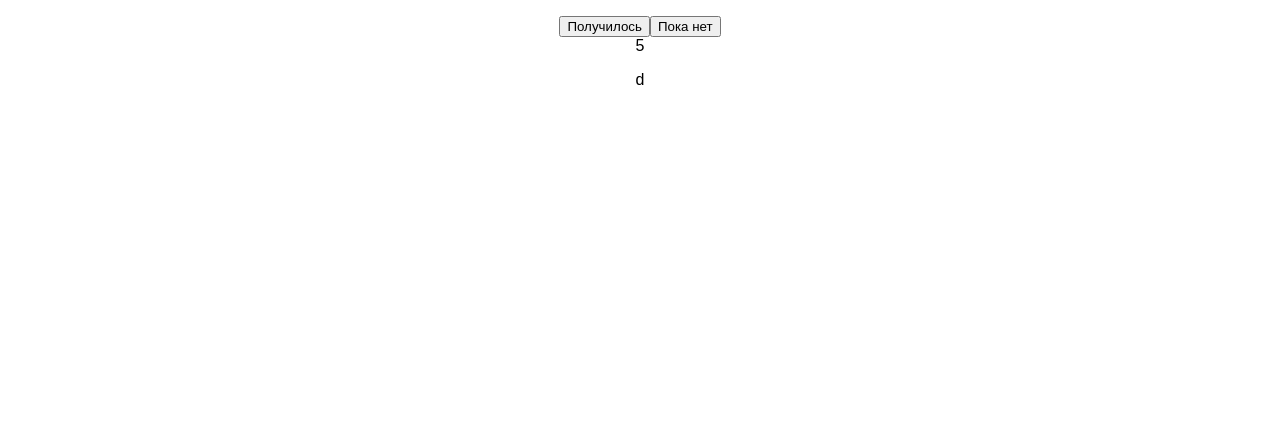
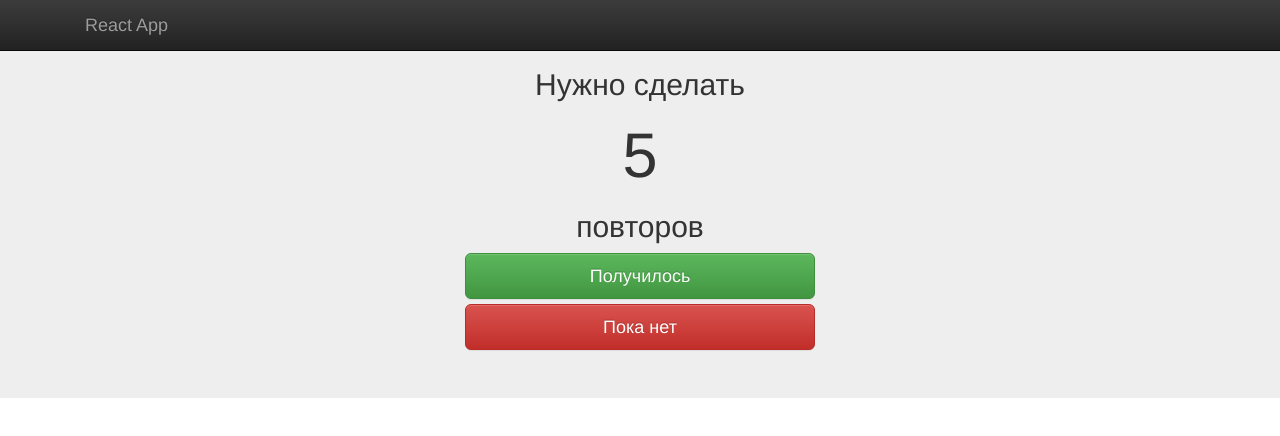
Before and after one commit to AlexeyOm/training-app, a React (Create React App) app: page / in a window 1280 px wide. Shown: the top 436 px of the page. Built offline with nearby package versions, Linux system fonts and the light colour scheme; no server answers.

Commit message:
styled all components with react bootstrap

```diff
--- a/package.json
+++ b/package.json
@@ -6,6 +6,7 @@
     "react-scripts": "0.7.0"
   },
   "dependencies": {
+    "bootstrap": "^3.3.7",
     "es6-promise": "^4.0.5",
     "isomorphic-fetch": "^2.2.1",
     "react": "^15.4.1",
--- a/src/App.js
+++ b/src/App.js
@@ -5,6 +5,7 @@ import Rest from './components/rest/Rest';
 import Report from './components/report/Report';
 import Congrats from './components/congrats/Congrats';
 import $ from 'jquery';
+import { Grid, Col, Navbar, Jumbotron} from 'react-bootstrap';
 
 require('es6-promise').polyfill();
 require('isomorphic-fetch');
@@ -73,6 +74,7 @@ class App extends Component {
       this.setState({screen: 'congrats'});
     }
     else {
+      alert(event.target.form.repnum.value);
       this.setState({screen: 'rest'});
     }
   }
@@ -106,13 +108,24 @@ class App extends Component {
 
   render() {
     return (
-      <div className="App">
-        <p>
-          {this.renderScreen(this.state.screen)}
-        </p>
-        <p className="Rep-count">
-          {this.state.asyncGet}
-        </p>
+      <div>
+        <Navbar inverse fixedTop>
+           <Grid>
+            <Navbar.Header>
+              <Navbar.Brand>
+                <a href="/">React App</a>
+              </Navbar.Brand>
+              <Navbar.Toggle />
+            </Navbar.Header>
+          </Grid>
+        </Navbar>
+          <Jumbotron>
+                <Grid>
+                  <Col xs={12} md={4} mdOffset={4}>
+                    {this.renderScreen(this.state.screen)}
+                  </Col>
+                </Grid>
+          </Jumbotron>
       </div>
     );
   }
--- /dev/null
+++ b/src/components/congrats/Congrats.css
@@ -0,0 +1,6 @@
+h1 {
+    text-align: center;
+}
+h2 {
+    text-align: center;
+}
--- a/src/components/congrats/Congrats.js
+++ b/src/components/congrats/Congrats.js
@@ -1,11 +1,19 @@
 import React from 'react';
+import { Button } from 'react-bootstrap';
+import './Congrats.css';
 
 class Congrats extends React.Component {
   render () {
     return (
     <div>
-      Поздравляю! Тренировка закончена!
-      <button data-success="0" onClick={this.props.onClick}>ОК</button>
+      <h1>Поздравляю! Тренировка закончена!</h1>
+      <Button
+          bsStyle="success"
+          bsSize="large"
+          block
+          onClick={this.props.onClick}>
+            Отлично
+        </Button>
     </div>
 
     );
--- /dev/null
+++ b/src/components/repcount/RepCount.css
@@ -0,0 +1,6 @@
+h1 {
+    text-align: center;
+}
+h2 {
+    text-align: center;
+}
--- a/src/components/repcount/RepCount.js
+++ b/src/components/repcount/RepCount.js
@@ -1,16 +1,44 @@
 import React from 'react';
+import { Button } from 'react-bootstrap';
+import './RepCount.css'
 
 class RepCount extends React.Component {
+
+  // properRepEnding(num) {
+  //   switch(true) {
+  //     case num === 1 : return подход;
+  //     case num
+  //   }
+  // }
+
   render () {
     return (
     <div>
-    <div key="1">
-      <button data-success="1" onClick={this.props.onClick}>Получилось</button>
-      <button data-success="0" onClick={this.props.onClick}>Пока нет</button>
-    </div>
-    <div key="2">
-      {this.props.reps}
-    </div>
+      <div key="2">
+        <h2>Нужно сделать</h2>
+        <h1>{this.props.reps}</h1>
+        <h2>повторов</h2>
+      </div>
+      <div key="1">
+        <Button
+          bsStyle="success"
+          bsSize="large"
+          data-success="1"
+          block
+          onClick={this.props.onClick}>
+            Получилось
+        </Button>
+
+        <Button
+          bsStyle="danger"
+          bsSize="large"
+          data-success="0"
+          block
+          onClick={this.props.onClick}>
+            Пока нет
+        </Button>
+      </div>
+
     </div>
 
     );
--- a/src/components/report/Report.js
+++ b/src/components/report/Report.js
@@ -1,13 +1,25 @@
 import React from 'react';
+import { Button, Form, FormControl } from 'react-bootstrap';
 
 class Report extends React.Component {
   render () {
     return (
     <div>
-      <form>
-        <input type="number" name="repnum" />
-        <input type="button" value="OK" onClick={this.props.onClick} />
-      </form>
+      <Form>
+        <FormControl
+          type="number"
+          label="Сколько получилось?"
+          id="repnum"
+          autoFocus="true"
+        />
+        <Button
+          bsStyle="success"
+          bsSize="large"
+          block
+          onClick={this.props.onClick}>
+            Записать
+        </Button>
+      </Form>
     </div>
 
     );
@@ -15,3 +27,10 @@ class Report extends React.Component {
 }
 
 export default Report;
+
+
+
+
+
+// <input type="number" name="repnum" />
+//         <input type="button" value="OK" onClick={this.props.onClick} />
--- /dev/null
+++ b/src/components/rest/Rest.css
@@ -0,0 +1,6 @@
+h1 {
+    text-align: center;
+}
+h2 {
+    text-align: center;
+}
--- a/src/components/rest/Rest.js
+++ b/src/components/rest/Rest.js
@@ -1,4 +1,5 @@
 import React from 'react';
+import './Rest.css'
 
 class Rest extends React.Component {
   constructor(props){
@@ -28,12 +29,9 @@ class Rest extends React.Component {
   render () {
     return (
     <div>
-      <div key="1">
-        Отдохни {this.state.restTime} сек
-      </div>
-      <div key="2">
-
-      </div>
+      <h2>Отдохни</h2>
+      <h1>{this.state.restTime}</h1>
+      <h2>сек</h2>
     </div>
 
     );
--- /dev/null
+++ b/src/css/app.css
@@ -0,0 +1,6 @@
+h1 {
+    text-align: center;
+}
+h2 {
+    text-align: center;
+}
--- a/src/index.js
+++ b/src/index.js
@@ -2,6 +2,8 @@ import React from 'react';
 import ReactDOM from 'react-dom';
 import App from './App';
 import './index.css';
+import 'bootstrap/dist/css/bootstrap.css';
+import 'bootstrap/dist/css/bootstrap-theme.css';
 
 ReactDOM.render(
   <App />,
```
